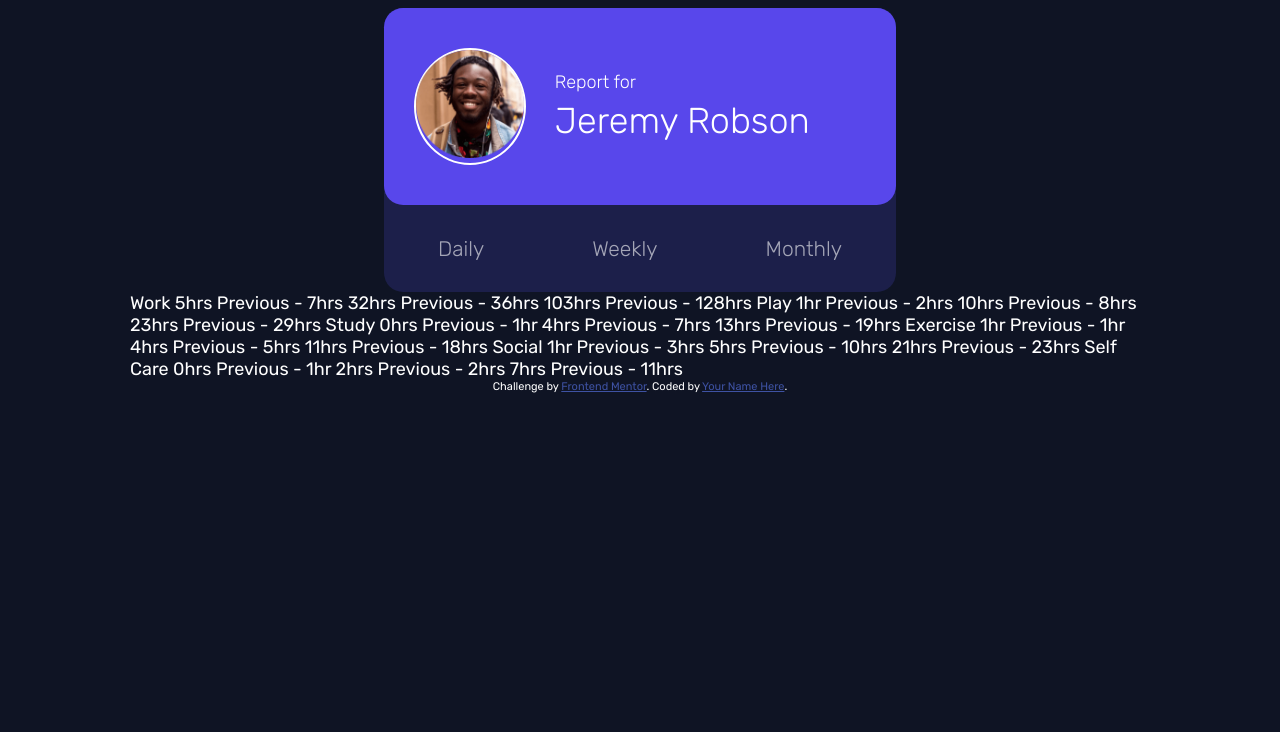
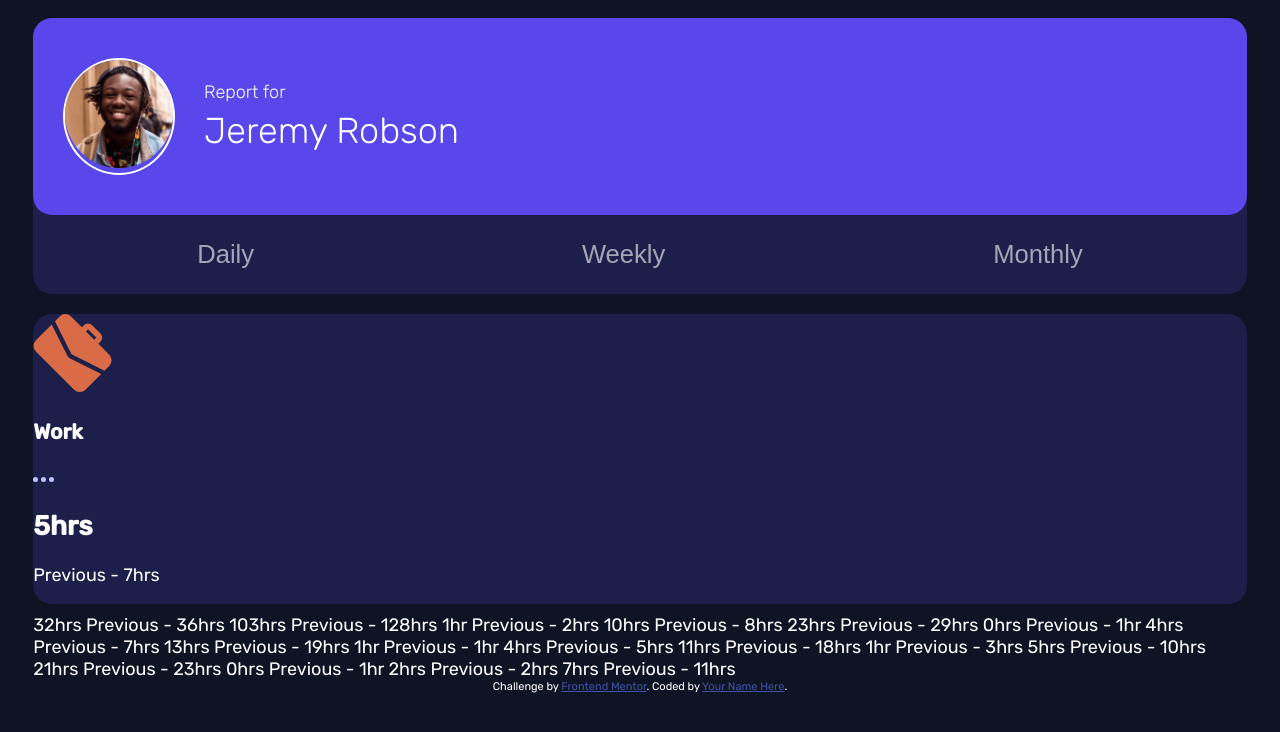
Before and after one commit to AyeTone/Time-Tracker, a plain HTML site: page index.html in a window 1280 px wide. Drawn offline with Linux system fonts and the light colour scheme.

Commit message:
Work Card Started

```diff
--- a/css/main.css
+++ b/css/main.css
@@ -34,21 +34,20 @@ img {
 }
 
 .container {
-    max-width: 1020px;
+    width: 96%;
     margin: 0 auto;
-    padding: 0;
     display: flex;
     flex-direction: column;
     justify-content: center;
 }
 
-/*      User Card       */
+/*     Base Card       */
 
-.user-card{
-    width: 32rem;
+.card{
+    width: 100%;
     height: fit-content;
     background-color: var(--Darkblue);
-    margin: 0 auto;
+    margin: 10px auto;
     border-radius: var(--borderrounding);
 }
 
@@ -81,10 +80,18 @@ img {
     display: flex;
     justify-content: space-around;
     align-items: center;
-    padding: 10px 0;
+    padding: 1.5rem 0;
 }
 
-.timeframes h3 {
+.time {
+    margin: 0 10px;
+}
+
+.timeframes button {
     font-weight: lighter;
     opacity: 0.6;
+    color:white;
+    background-color: transparent;
+    border: none;
+    font-size: 1.6rem;
 }
--- a/index.html
+++ b/index.html
@@ -26,7 +26,7 @@
   <div class="container">
 
     <!-- User Card -->
-    <div class="user-card">
+    <div class="card user">
 
       <!-- User Info -->
       <div class="user-info">
@@ -45,33 +45,62 @@
 
       <!-- User TimeFrames -->
       <div class="timeframes">
-        <div class="daily">
-          <h3>
+        <div class="time">
+          <button class="btn daily">
             Daily
-          </h3>
+          </button>
         </div>
-        <div class="weekly">
-          <h3>
+        <div class="time">
+          <button class="btn weekly">
             Weekly
-          </h3>
+          </button>
         </div>
-        <div class="monthly">
-          <h3>
+        <div class="time">
+          <button class="btn monthly">
             Monthly
-          </h3>
+          </button>
         </div>
       </div>
     </div>
 
-    Work
-    5hrs <!-- daily -->
-    Previous - 7hrs <!-- daily -->
+    <!-- Work Card -->
+    <div class="card work">
+      <img src="images/icon-work.svg" alt="work icon">
+
+      <!-- Work Info -->
+      <div class="work-info">
+        <div class="work-header">
+          <h3>
+            Work
+          </h3>
+        </div>
+          <div class="dots">
+            <img src="images/icon-ellipsis.svg" alt="">
+          </div>
+
+      <div class="work-stats">
+        <div class="hours">
+          <h2>
+            5hrs
+          </h2>
+        </div>
+        <div class="prev-hours">
+          <p>
+            Previous - 7hrs
+          </p>
+        </div>
+      </div>
+      </div>
+    </div>
+
+
+    <!-- Work -->
     32hrs <!-- weekly -->
     Previous - 36hrs <!-- weekly -->
     103hrs <!-- monthly -->
     Previous - 128hrs <!-- monthly -->
 
-    Play
+    <!-- Play -->
     1hr <!-- daily -->
     Previous - 2hrs <!-- daily -->
     10hrs <!-- weekly -->
@@ -79,7 +108,7 @@
     23hrs <!-- monthly -->
     Previous - 29hrs <!-- monthly -->
 
-    Study
+    <!-- Study -->
     0hrs <!-- daily -->
     Previous - 1hr <!-- daily -->
     4hrs <!-- weekly -->
@@ -87,7 +116,7 @@
     13hrs <!-- monthly -->
     Previous - 19hrs <!-- monthly -->
 
-    Exercise
+    <!-- Exercise -->
     1hr <!-- daily -->
     Previous - 1hr <!-- daily -->
     4hrs <!-- weekly -->
@@ -95,7 +124,7 @@
     11hrs <!-- monthly -->
     Previous - 18hrs <!-- monthly -->
 
-    Social
+    <!-- Social -->
     1hr <!-- daily -->
     Previous - 3hrs <!-- daily -->
     5hrs <!-- weekly -->
@@ -103,7 +132,7 @@
     21hrs <!-- monthly -->
     Previous - 23hrs <!-- monthly -->
 
-    Self Care
+    <!-- Self Care -->
     0hrs <!-- daily -->
     Previous - 1hr <!-- daily -->
     2hrs <!-- weekly -->
```
